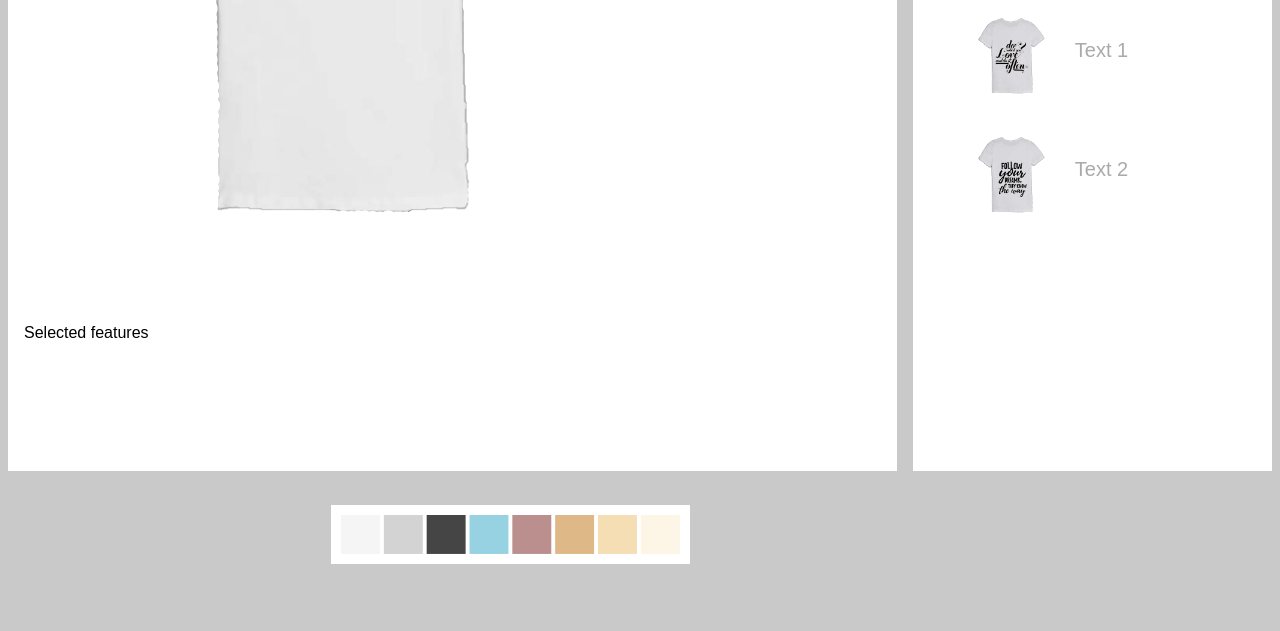
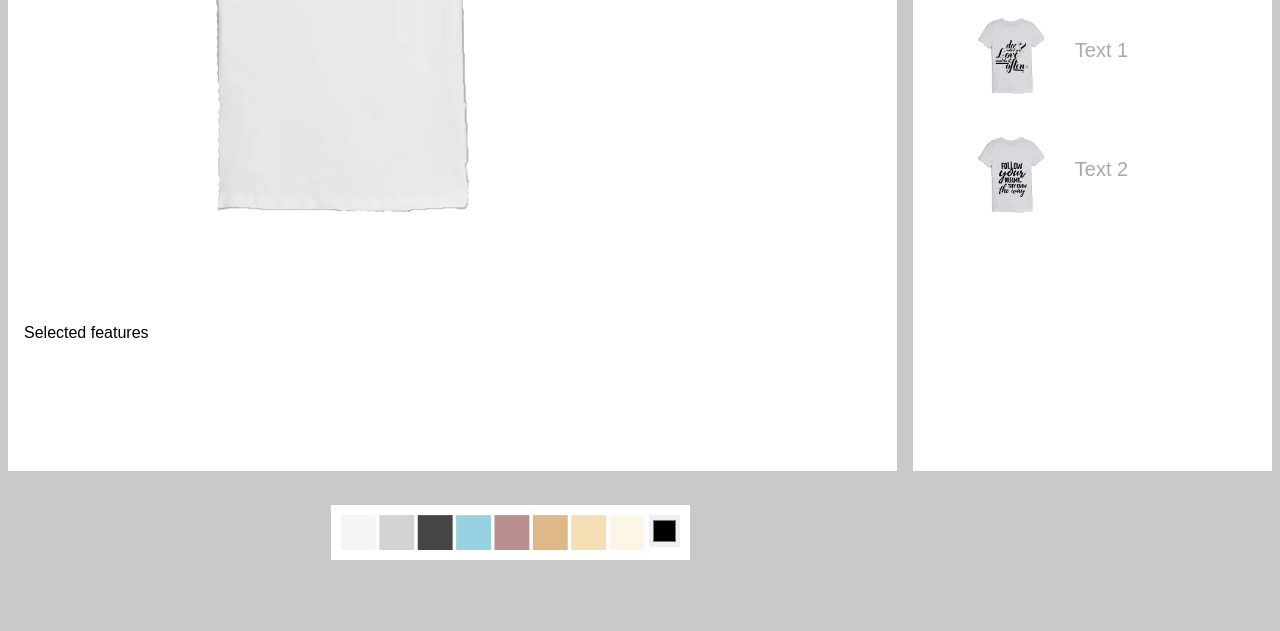
Before and after one commit to sara616b/12c_03_01_advanced_animation_project, a plain HTML site: page index.html in a window 1280 px wide. Shown: the part 547-1178 px from the top of the page. Drawn offline with Linux system fonts and the light colour scheme.

Commit message:
added user defined color input

```diff
--- a/index.html
+++ b/index.html
@@ -160,6 +160,7 @@
         </figure>
       </div>
 
+      <div id="colorsection">
         <svg viewbox="0 0 870 100" id="colors">
           <rect class="color_btn" width="100" height="100" fill="whitesmoke" />
           <rect
@@ -197,7 +198,13 @@
             height="100"
             fill="burlywood"
           />
-        <rect class="color_btn" x="660" width="100" height="100" fill="wheat" />
+          <rect
+            class="color_btn"
+            x="660"
+            width="100"
+            height="100"
+            fill="wheat"
+          />
           <rect
             class="color_btn"
             x="770"
@@ -207,6 +214,8 @@
           />
         </svg>
 
+        <input type="color" name="colorSelecter" id="colorSelecter" />
+      </div>
       <div id="selected">
         Selected features
 
--- a/script.js
+++ b/script.js
@@ -21,6 +21,11 @@ function start() {
   document
     .querySelectorAll(".option")
     .forEach((option) => option.addEventListener("click", toggleOption));
+
+  // register color input changes
+  document
+    .querySelector("input[type='color']")
+    .addEventListener("input", clickColorInput);
 
   getSvgInfo();
 }
@@ -143,6 +148,13 @@ function turnFeatureOff(target, feature) {
     console.log(`Feature ${feature} is turned off!`);
   });
 }
+
+function clickColorInput() {
+  if (paint !== undefined) {
+    paint.style.fill = this.value;
+    paint.style.stroke = "";
+  }
+}
 // Create featureElement to be appended to #selected ul - could have used a <template> instead
 function createFeatureElement(feature) {
   //Create an li element and add feature img into it
--- a/style.css
+++ b/style.css
@@ -114,13 +114,21 @@ p {
 
 /* Colors */
 
-#colors {
+#colorsection {
   left: -45.5vw;
   position: relative;
   top: -5vw;
   padding: 10px;
   background-color: #ffffff;
   color: oldlace;
+  display: flex;
+  flex-direction: row;
+}
+input[type="color"] {
+  border: none;
+  width: 9%;
+  margin-left: 5px;
+  height: 90%;
 }
 
 /* Animation classes */
```
Lines whose indentation alone changed are shown as unchanged.
